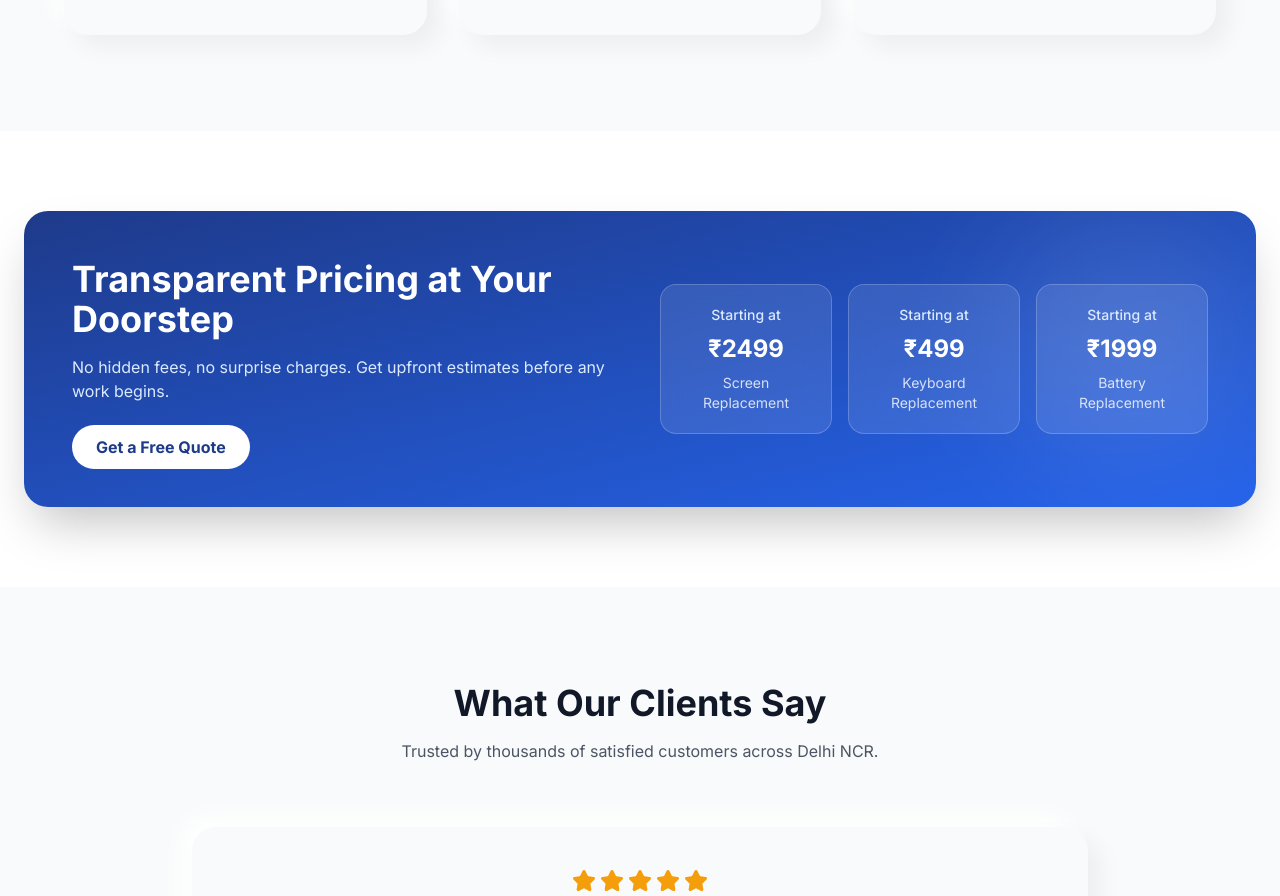
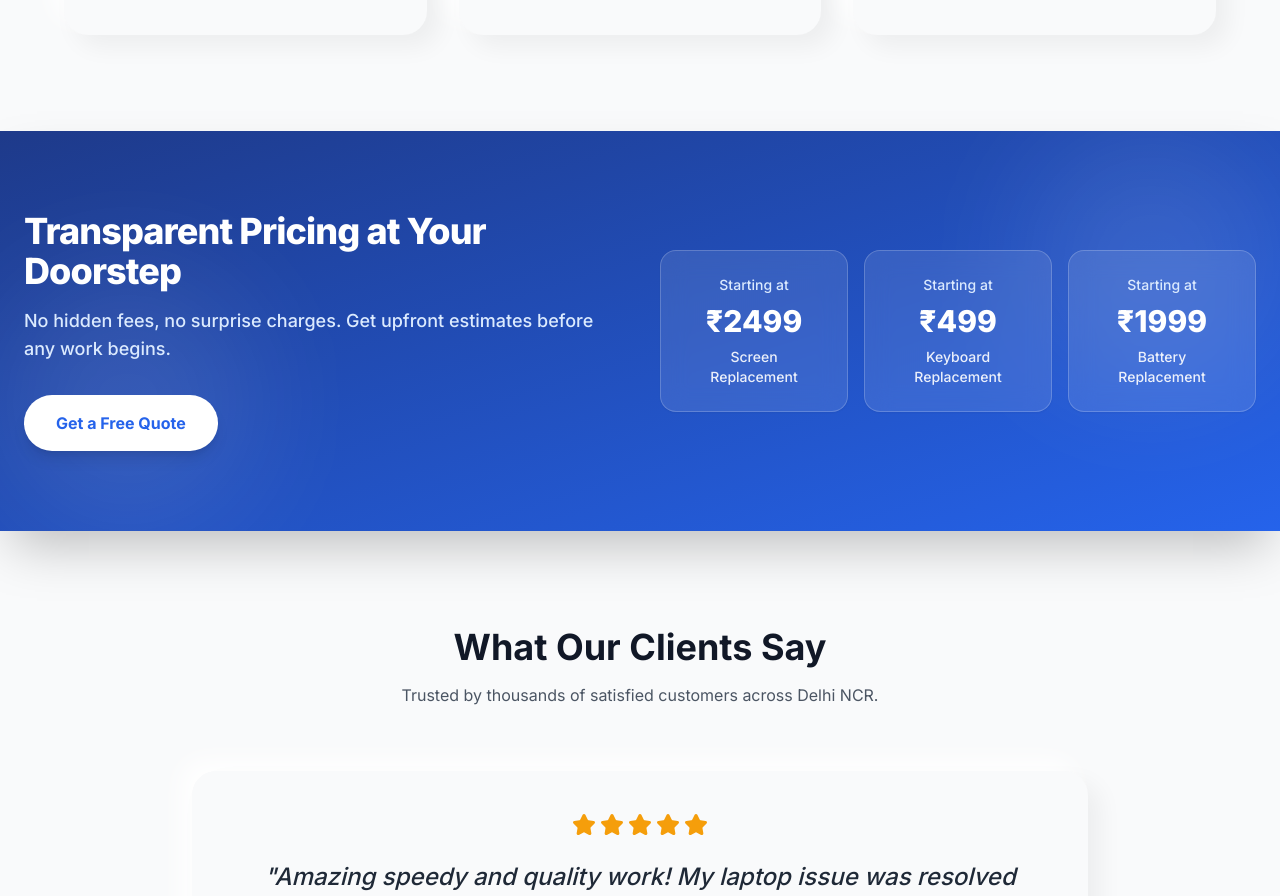
Before and after one commit to shivam886/itondoor, a React (Vite) app: page / in a window 1280 px wide. Shown: the part 3640-4536 px from the top of the page. Built offline with nearby package versions, Linux system fonts and the light colour scheme.

Commit message:
Make pricing banner span full width of screen

```diff
--- a/src/pages/Home.tsx
+++ b/src/pages/Home.tsx
@@ -310,16 +310,16 @@ export default function Home() {
       </section>
 
       {/* Pricing / On-Door Banner */}
-      <section className="py-20 bg-white dark:bg-brand-darkBg">
-        <div className="container mx-auto px-4 md:px-6">
-          <div className="bg-gradient-to-br from-brand-darkBlue to-brand-electricBlue rounded-3xl p-8 md:p-12 text-white shadow-2xl relative overflow-hidden">
+      <section className="py-20 relative overflow-hidden bg-gradient-to-br from-brand-darkBlue to-brand-electricBlue text-white shadow-2xl">
         <div className="absolute top-0 right-0 w-64 h-64 bg-white/10 rounded-full blur-3xl"></div>
+        <div className="absolute bottom-0 left-0 w-64 h-64 bg-white/10 rounded-full blur-3xl"></div>
 
-            <div className="flex flex-col lg:flex-row items-center justify-between gap-10 relative z-10">
+        <div className="container mx-auto px-4 md:px-6 relative z-10">
+          <div className="flex flex-col lg:flex-row items-center justify-between gap-10">
             <div className="lg:w-1/2">
-                <h2 className="text-3xl md:text-4xl font-bold mb-4">Transparent Pricing at Your Doorstep</h2>
-                <p className="text-blue-100 mb-8">No hidden fees, no surprise charges. Get upfront estimates before any work begins.</p>
-                <Link to="/book" className="bg-white text-brand-darkBlue px-6 py-3 rounded-full font-bold hover:bg-gray-100 transition-colors">Get a Free Quote</Link>
+              <h2 className="text-3xl md:text-4xl font-extrabold tracking-tight mb-4">Transparent Pricing at Your Doorstep</h2>
+              <p className="text-blue-100 mb-8 text-lg font-medium">No hidden fees, no surprise charges. Get upfront estimates before any work begins.</p>
+              <Link to="/book" className="inline-block bg-white text-brand-electricBlue px-8 py-4 rounded-full font-bold hover:bg-gray-100 hover:-translate-y-1 transition-all shadow-lg">Get a Free Quote</Link>
             </div>
 
             <div className="lg:w-1/2 w-full grid grid-cols-1 sm:grid-cols-3 gap-4">
@@ -328,13 +328,12 @@ export default function Home() {
                 { item: 'Keyboard Replacement', price: '₹499' },
                 { item: 'Battery Replacement', price: '₹1999' }
               ].map((price, i) => (
-                  <div key={i} className="bg-white/10 backdrop-blur-md border border-white/20 p-5 rounded-2xl text-center hover:bg-white/20 transition-all">
+                <div key={i} className="bg-white/10 backdrop-blur-md border border-white/20 p-6 rounded-2xl text-center hover:bg-white/20 transition-all hover:-translate-y-1 shadow-sm">
                   <h4 className="text-sm font-medium text-blue-100 mb-2">Starting at</h4>
-                    <div className="text-2xl font-bold mb-2">{price.price}</div>
-                    <p className="text-sm text-white/80">{price.item}</p>
+                  <div className="text-3xl font-extrabold mb-2">{price.price}</div>
+                  <p className="text-sm text-white/90 font-medium">{price.item}</p>
                 </div>
               ))}
-              </div>
             </div>
           </div>
         </div>
```
Lines whose indentation alone changed are shown as unchanged.
